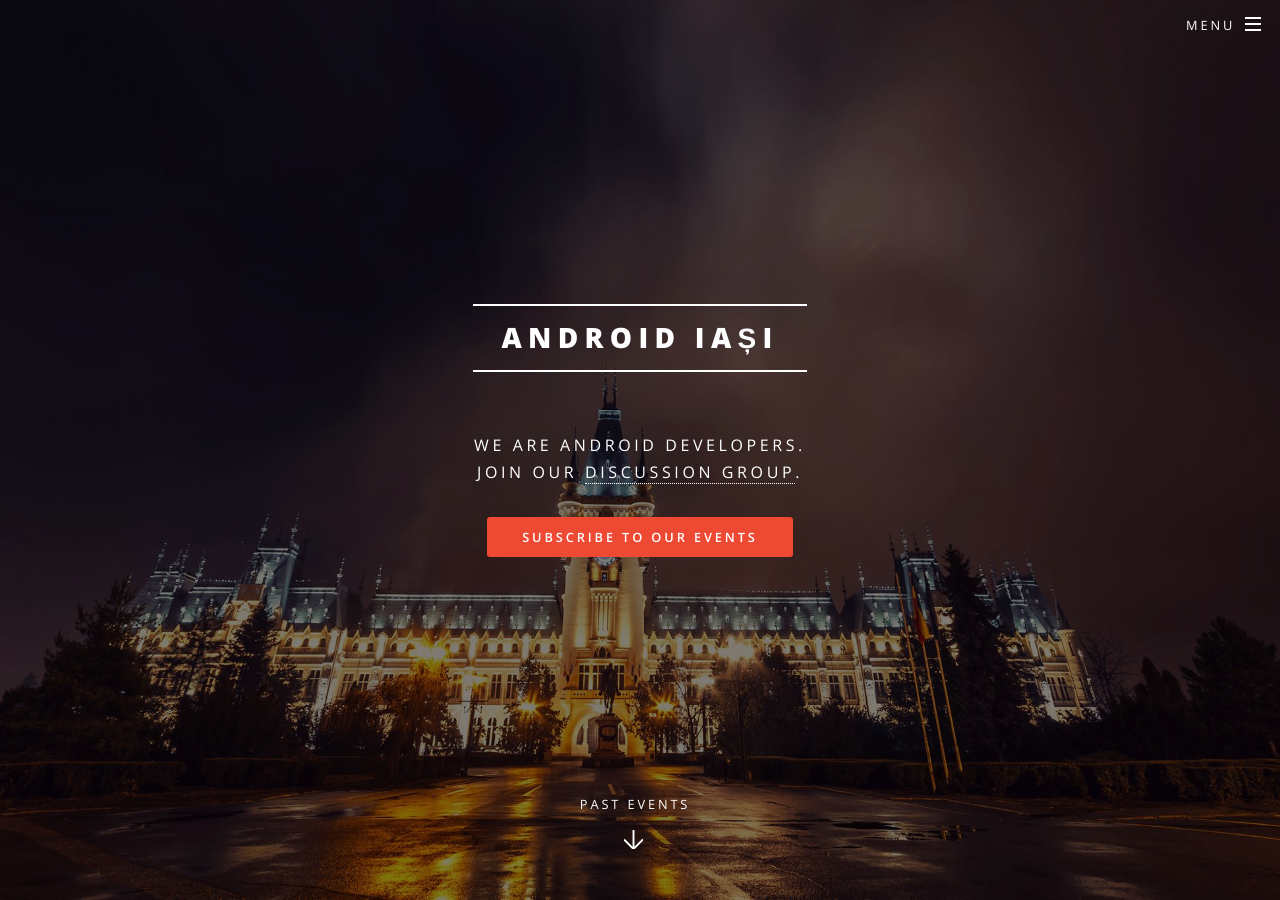
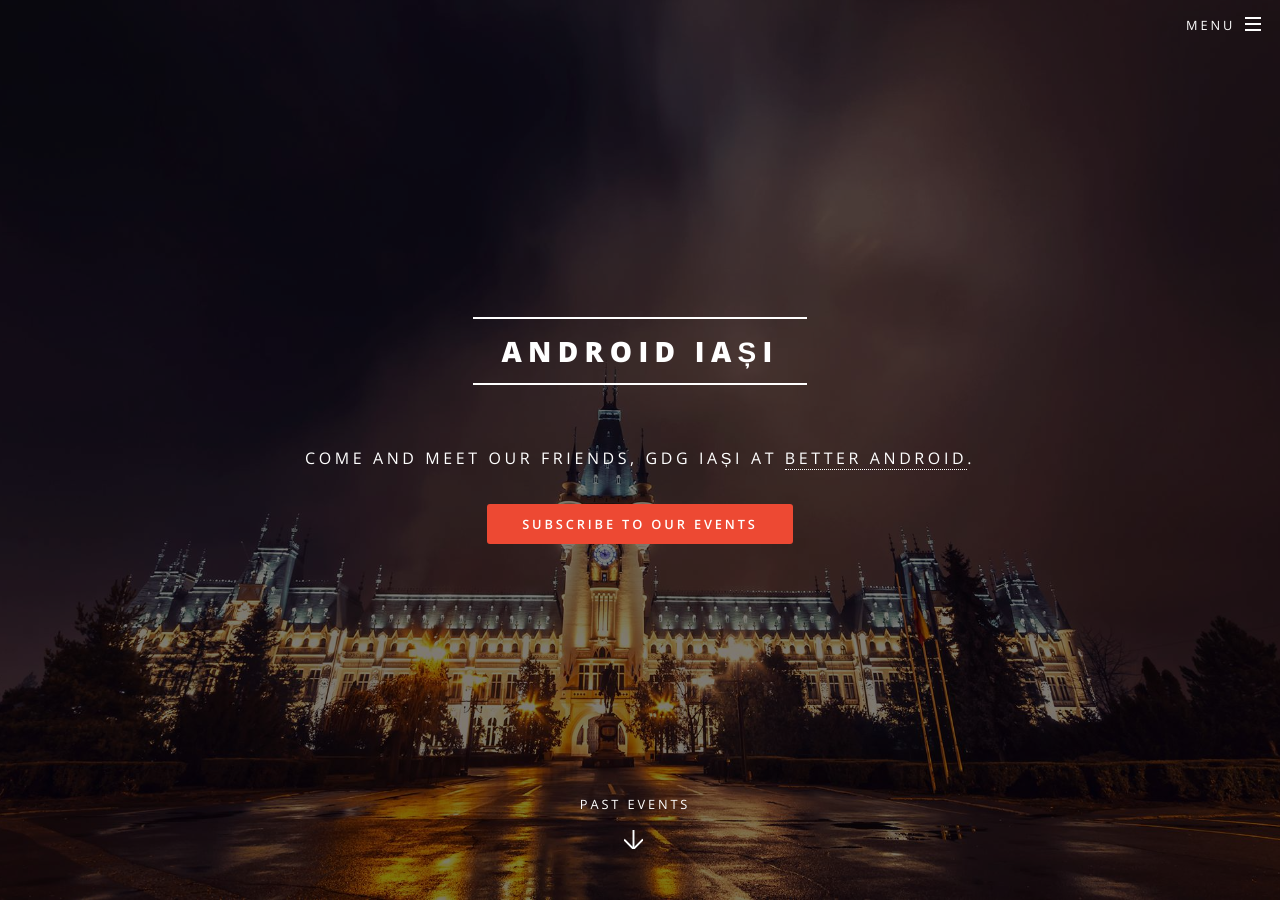
Before and after one commit to AndroidIasi/androidiasi.github.io, a Jekyll site: the page built from index.html, in a window 1280 px wide and 900 px high. Built offline with Jekyll 4.4.1, drawn with Linux system fonts in a browser that asks for light colours; some of the changed text lies outside the part shown.

Commit message:
Promoting our next event, organised under GDG Iasi

```diff
--- a/_config.yml
+++ b/_config.yml
@@ -4,8 +4,7 @@
 # Site settings
 title: Android Iași
 description: |
-  We are Android Developers.
-  Join our [discussion group](http://bit.ly/android-iasi).
+  Come and meet our friends, GDG Iași at [Better Android](/events/gdg-iasi-better-android).
 owner: Android Iași # or company name
 first_published: 2016 # if migrating another site, the year of your first publish
 email: just_contact_us_on_facebook
```
Also changed, not shown: events/_posts/2016-09-10-gdg-iasi-better-android.md (added, +21 -0 lines).
